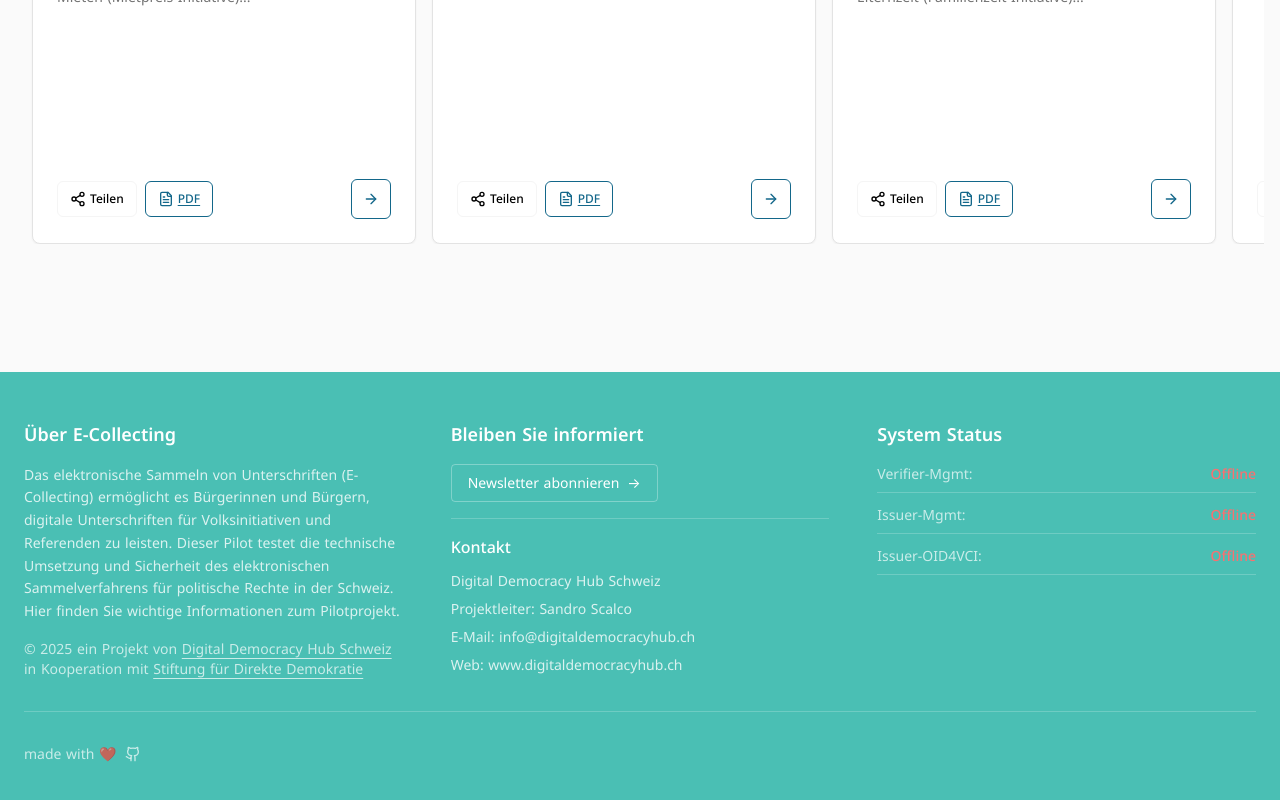
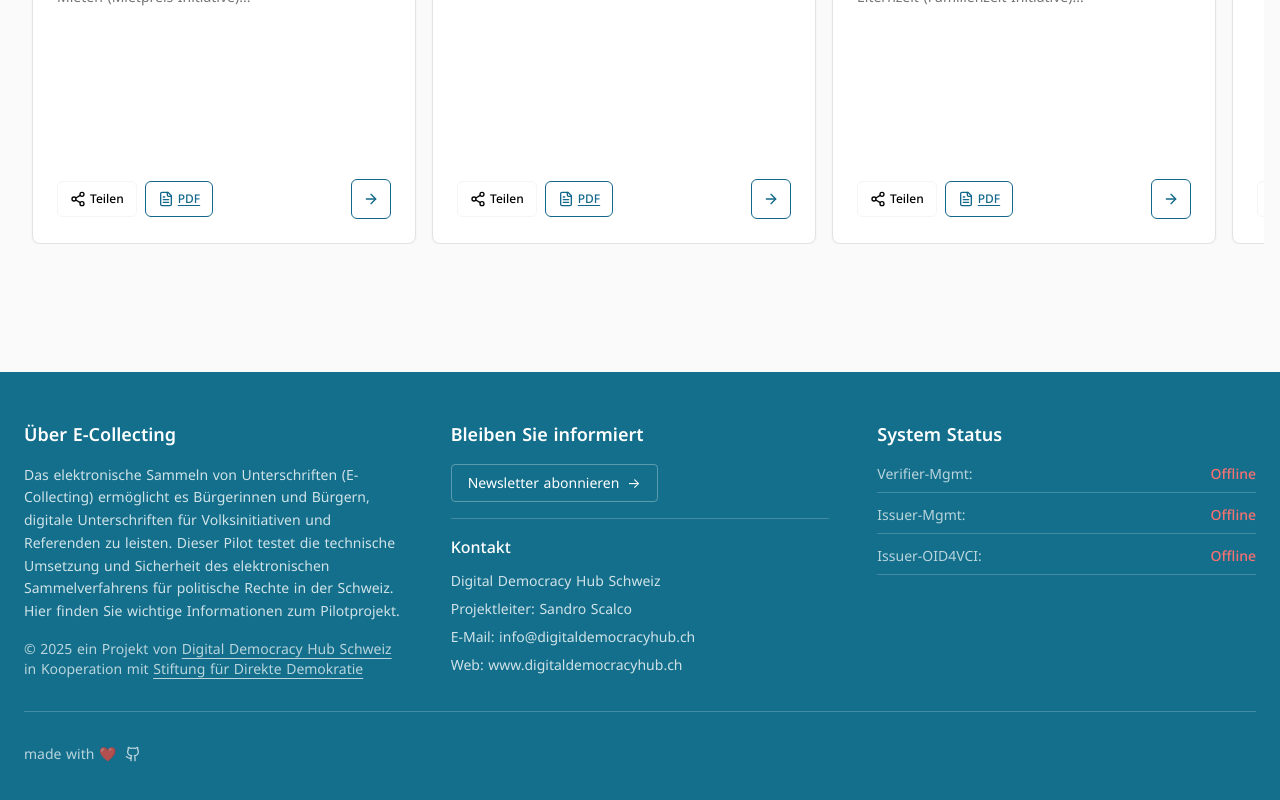
Before and after one commit to Digital-Democracy-Hub-Schweiz/e-collecting-pilot, a React (Vite) app: page / in a window 1280 px wide. Shown: the part 1368-2168 px from the top of the page. Built offline with nearby package versions, Linux system fonts and the light colour scheme; no server answers.

Commit message:
Ändere Hintergrundfarbe
Ändere die Hintergrundfarbe auf #13678A.

```diff
--- a/src/index.css
+++ b/src/index.css
@@ -67,7 +67,7 @@ All colors MUST be HSL.
     --transition-spring: all 0.3s cubic-bezier(0.34, 1.56, 0.64, 1);
 
     /* Footer specific colors */
-    --footer-background: 174 48% 52%;
+    --footer-background: 194 76% 31%;
     --footer-text: 0 0% 100%;
     --footer-text-muted: 0 0% 70%;
 
```
